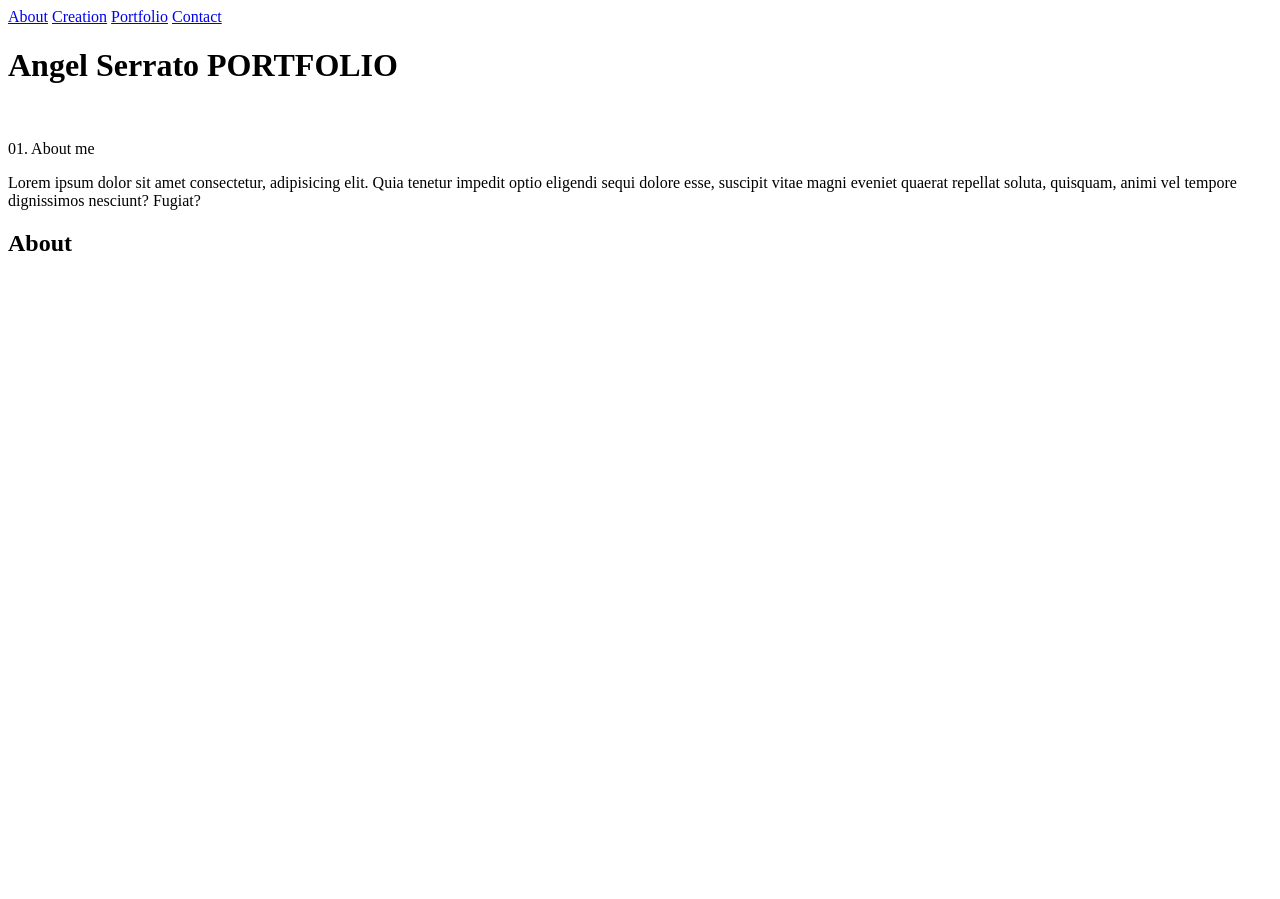
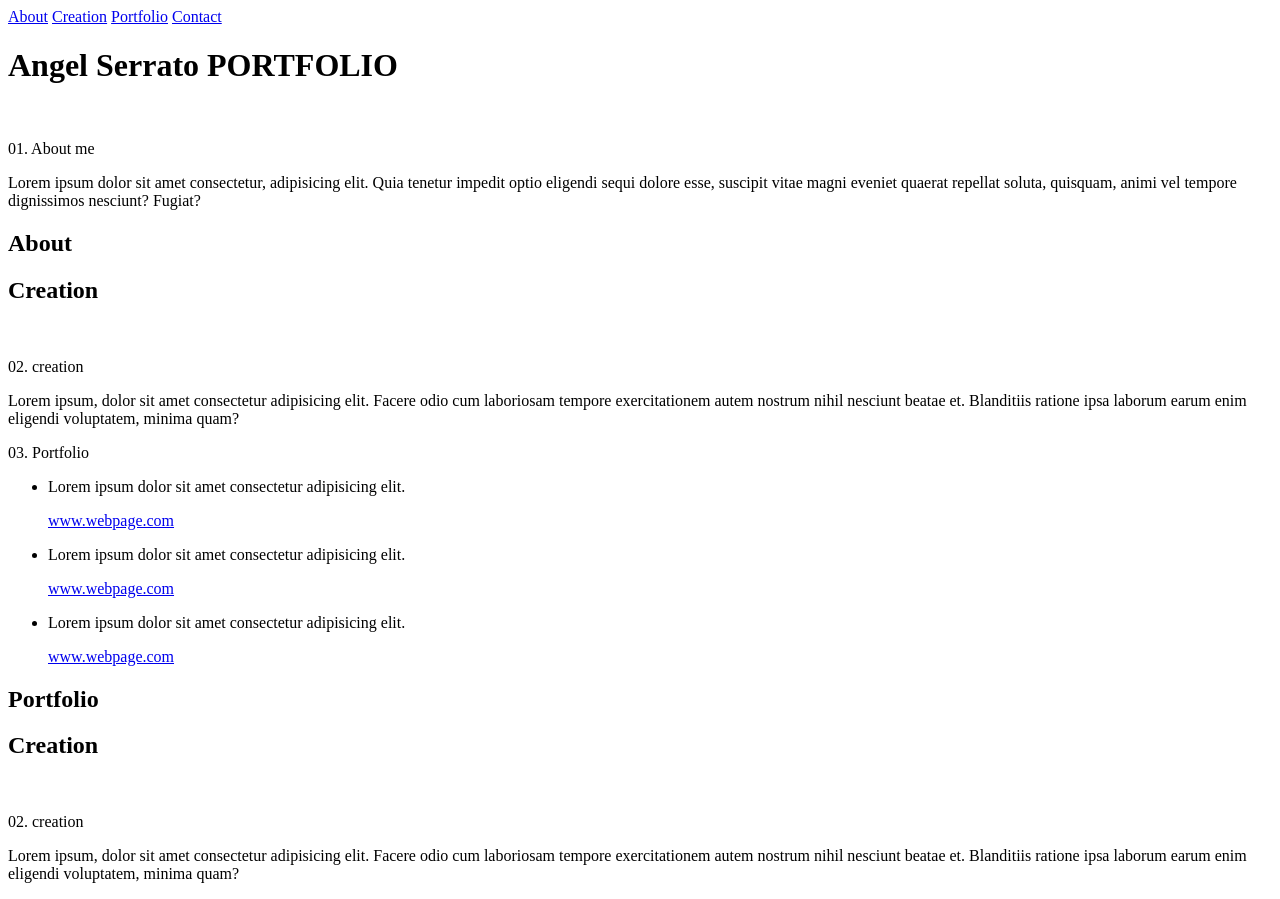
Before and after one commit to serratoangel/li-css, a plain HTML site: page index.html in a window 1280 px wide. Before the commit the page ends 800 px from the top, so only its background shows below. Drawn offline with Linux system fonts and the light colour scheme.

Commit message:
Change index html

```diff
--- a/index.html
+++ b/index.html
@@ -21,6 +21,7 @@
         </header>
 
         <main class="content">
+            <!-- About me -->
             <article class="flex about">
                 <section class="photo item order-2">
                     <figure>
@@ -39,14 +40,62 @@
                     <h2>About</h2>
                 </section>
             </article>
+            <!-- Creation -->
             <article class="flex creation">
-
+                <section class="title item order-1">
+                    <h2>Creation</h2>
+                </section>
+                <section class="image item order-2">
+                    <figure>
+                        <img src="" alt="">
+                    </figure>
+                </section>
+                <section class="description item order-3">
+                    <p class="subtitle"><span>02.</span> creation</p>
+                    <p>Lorem ipsum, dolor sit amet consectetur adipisicing elit. Facere odio cum laboriosam tempore
+                        exercitationem autem nostrum nihil nesciunt beatae et. Blanditiis ratione ipsa laborum earum
+                        enim eligendi voluptatem, minima quam?</p>
+                </section>
             </article>
+            <!-- Portfolio -->
             <article class="flex portfolio">
-
+                <section class="description item order-2">
+                    <p class="subtitle"><span class="number">03.</span> Portfolio</p>
+                    <ul>
+                        <li>
+                            <p>Lorem ipsum dolor sit amet consectetur adipisicing elit.</p>
+                            <a href="#">www.webpage.com</a>
+                        </li>
+                        <li>
+                            <p>Lorem ipsum dolor sit amet consectetur adipisicing elit.</p>
+                            <a href="#">www.webpage.com</a>
+                        </li>
+                        <li>
+                            <p>Lorem ipsum dolor sit amet consectetur adipisicing elit.</p>
+                            <a href="#">www.webpage.com</a>
+                        </li>
+                    </ul>
+                </section>
+                <section class="title item order-1">
+                    <h2>Portfolio</h2>
+                </section>
             </article>
+            <!-- Contact -->
             <article class="flex contact">
-
+                <section class="title item order-1">
+                    <h2>Creation</h2>
+                </section>
+                <section class="image item order-2">
+                    <figure>
+                        <img src="" alt="">
+                    </figure>
+                </section>
+                <section class="description item order-3">
+                    <p class="subtitle"><span>02.</span> creation</p>
+                    <p>Lorem ipsum, dolor sit amet consectetur adipisicing elit. Facere odio cum laboriosam tempore
+                        exercitationem autem nostrum nihil nesciunt beatae et. Blanditiis ratione ipsa laborum earum
+                        enim eligendi voluptatem, minima quam?</p>
+                </section>
             </article>
         </main>
 
```
